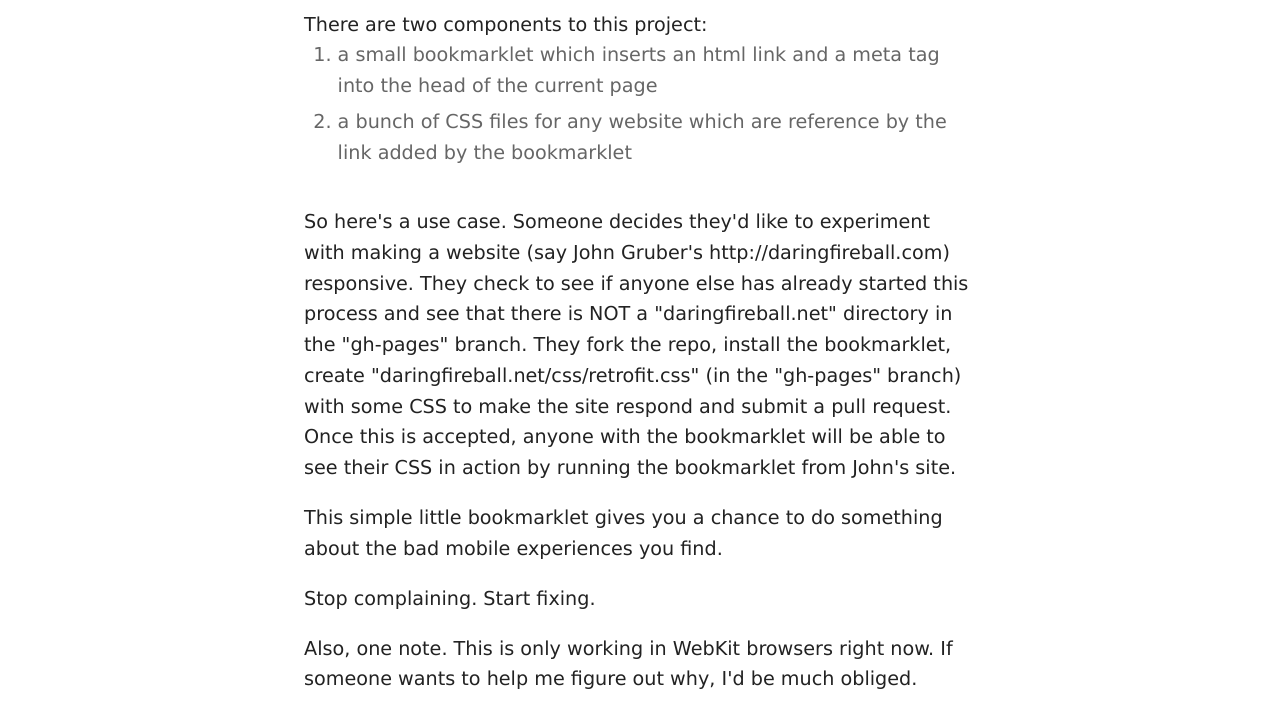
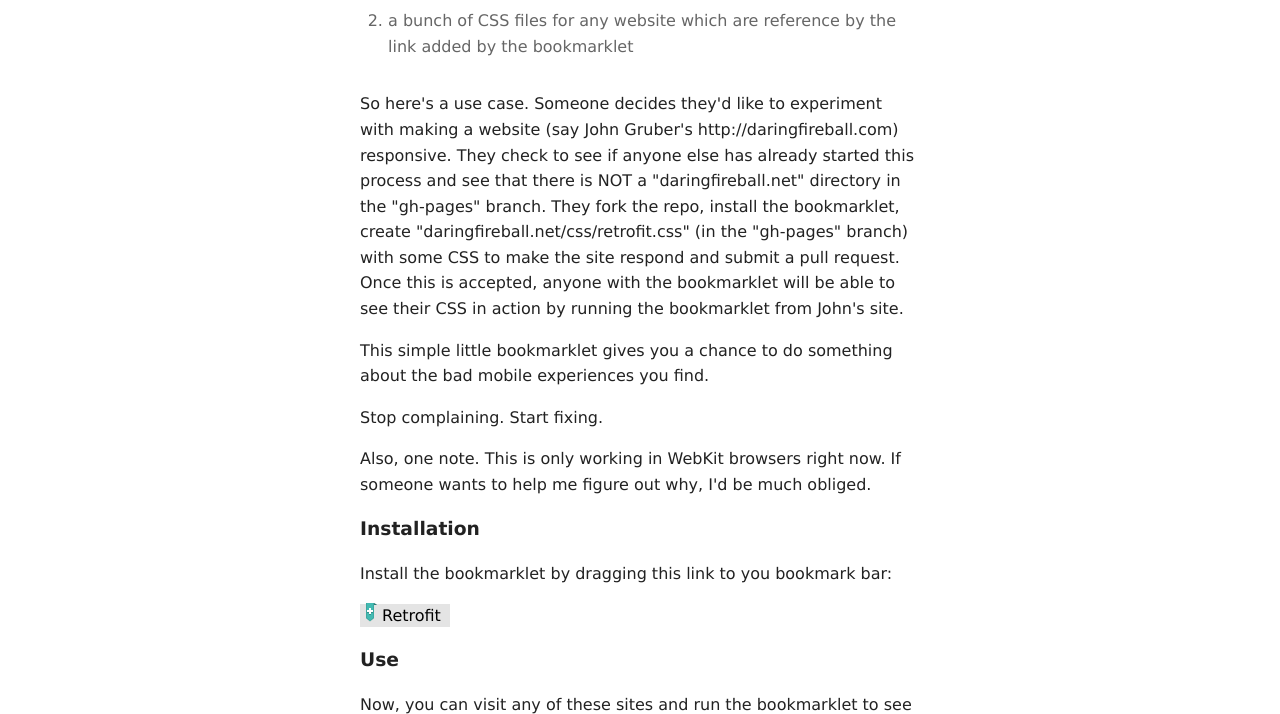
Before and after one commit to raphdamico/gh-pages-theme, a plain HTML site: page index.html in a window 1280 px wide. Shown: the part 570-1284 px from the top of the page. Drawn offline with nearby package versions, Linux system fonts and the light colour scheme; files that its build step writes are made by us from their sources; a script that the page names is missing.

Commit message:
Remove last query

```diff
--- a/sass/base.scss
+++ b/sass/base.scss
@@ -13,10 +13,6 @@
 @media (min-width: 600px) {
   @import "600";
 }
-@media (min-width: 740px) {
-  @import "740";
-}
-
 
 @media only screen and (-webkit-min-device-pixel-ratio: 1.5), only screen and (-o-min-device-pixel-ratio: 3/2), only screen and (min-device-pixel-ratio: 1.5) {
   @import "2x";
```
